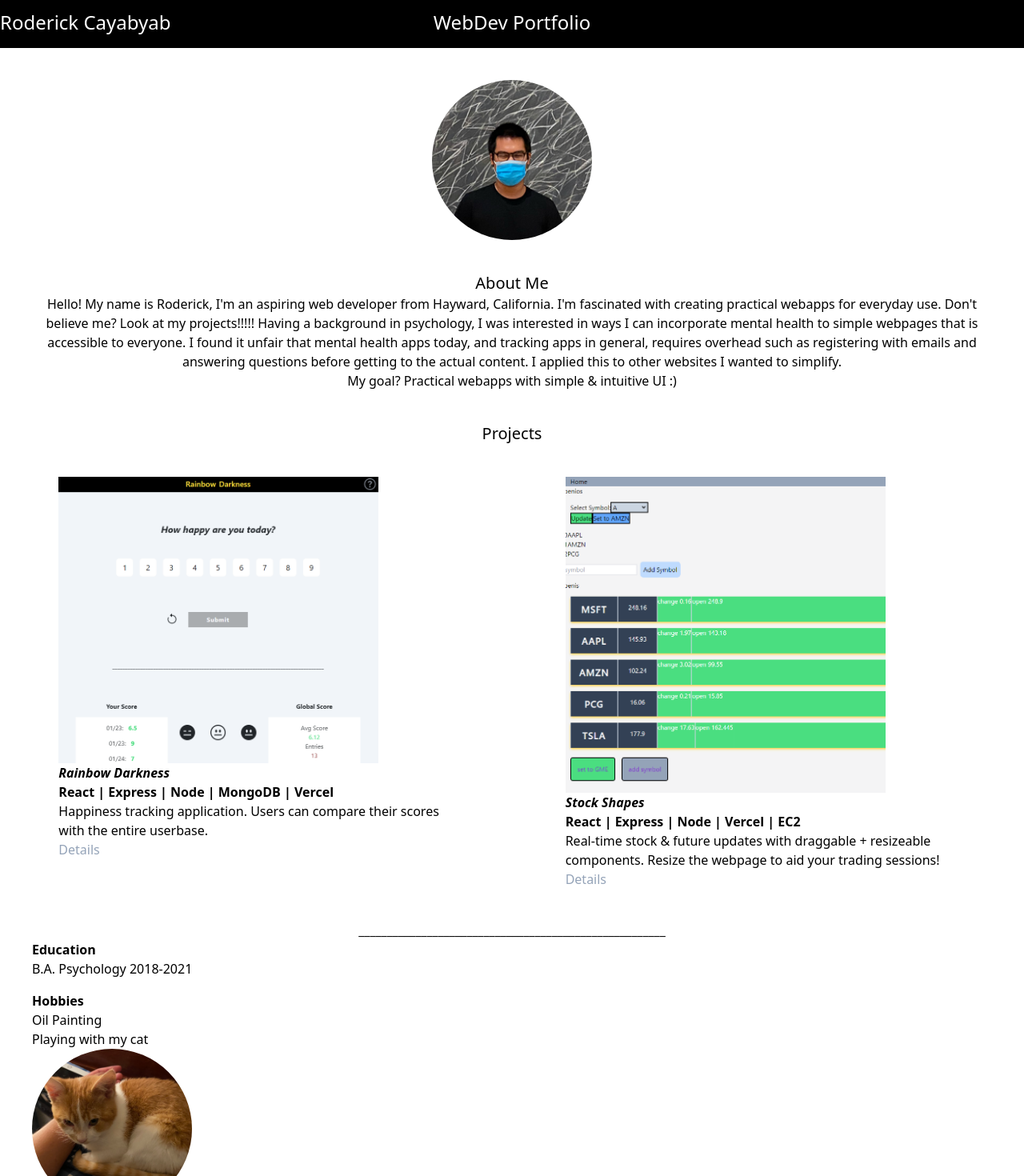
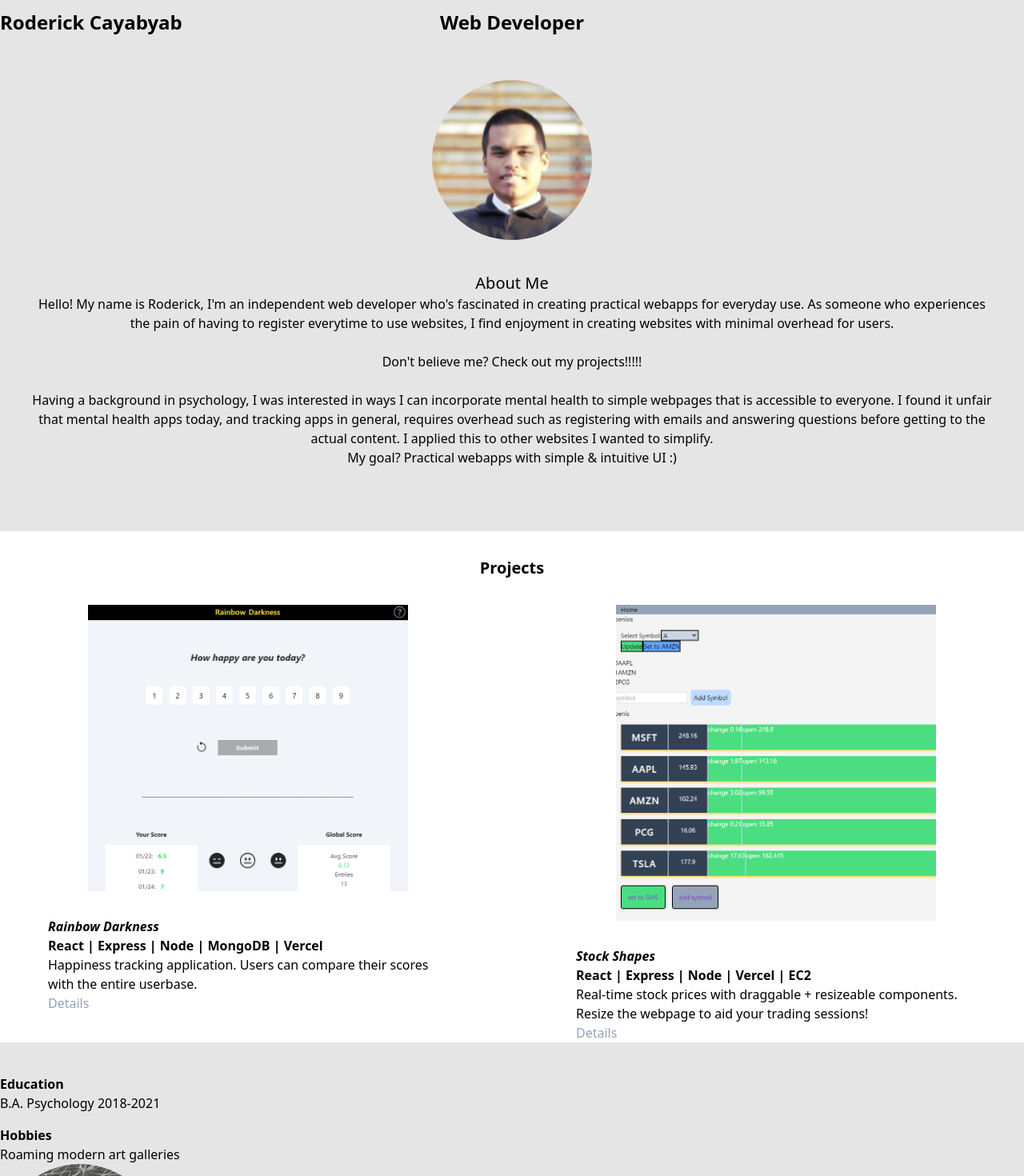
Before and after one commit to r-yabyab/fe-portfolio, a React (Create React App) app: page / in a window 1280 px wide. Shown: the top 1470 px of the page at 80% size. Built offline with nearby package versions, Linux system fonts and the light colour scheme.

Commit message:
photos etc

```diff
--- a/src/components/HomePage.js
+++ b/src/components/HomePage.js
@@ -1,6 +1,7 @@
 import React, { useState } from "react";
 import RainbowDarkness from '../photos/3bf40ef49cba4e57b04b9319472d3d32.png'
 import TestPFP from '../photos/aboutmecropped111.png'
+import Linkedin from '../photos/linked.jpg'
 import CloudStock from '../photos/0adfa6c3203466b17c21befa04d7a3ee.png'
 import Clay from '../photos/IMG_7622.jpg'
 
@@ -16,14 +17,17 @@ function HomePage () {
     return (
         <>
             {/* mainContainer */}
-        <div className="relative pl-10 pr-10 m-auto max-w-[1400px]  ">
+            {/* <div className="relative pl-10 pr-10 m-auto max-w-[1400px] "> */}
+            <div className="relative m-auto max-w-[1400px] bg-neutral-200 ">
 
-            <div className="text-center pt-10">
-                <img draggable="false" className=" select-none w-[200px] h-[200px] object-cover rounded-full m-auto mb-10 " src={TestPFP} alt="me" />
+                <div className="text-center pt-10 pl-10 pr-10 ">
+                    <img draggable="false" className=" select-none w-[200px] h-[200px] object-cover rounded-full m-auto mb-10 " src={Linkedin} alt="me" />
                     <div className="text-xl">About Me</div>
-                <div>Hello! My name is Roderick, I'm an aspiring web developer from Hayward, California.
-                    I'm fascinated with creating practical webapps for everyday use. Don't believe me? Look at my projects!!!!!
-                    Having a background in psychology, I was interested in ways I can incorporate
+                    <div>Hello! My name is Roderick, I'm an independent web developer
+                        who's fascinated in creating practical webapps for everyday use. As someone who experiences
+                        the pain of having to register everytime to use websites, I find enjoyment in creating websites with minimal overhead for users.
+                        <br/><br/>Don't believe me? Check out my projects!!!!!
+                        <br/><br/>Having a background in psychology, I was interested in ways I can incorporate
                         mental health to simple webpages that is accessible to everyone. I found it unfair that mental
                         health apps today, and tracking apps in general, requires overhead such as registering with emails
                         and answering questions before getting to the actual content. I applied this to other websites I wanted to simplify.
@@ -31,24 +35,27 @@ function HomePage () {
                     </div>
                 </div>
 
-                <div className="relative pt-10">
+                <div className="relative bg-white mt-20">
 
-                    <div className="text-center text-xl pb-10">Projects</div>
+                    <div className="text-center text-xl bg-white pt-8 pb-8 font-bold">Projects</div>
 
                     {/* RainbowDarkness */}
-<div className="flex space-x-[100px] justify-evenly">
-                    <div className="relative [&>div]:max-w-[500px]">
+                    <div className="lg:flex lg:space-x-[100px] lg:justify-evenly
+                    max-lg:flex-col max-lg:space-y-[100px] max-lg:text-center
+                    [&>div>div]:m-auto  min-w-[100%] align-middle">
+                        {/* <div className="absolute bg-neutral-200 w-screen h-full" /> */}
+                        <div className="relative [&>div]:max-w-[500px] ">
                             <div className="relative w-[80%] max-w-[500px] text-xl font-bold
                         hover:opacity-70 hover:cursor-pointer [&>div]:hover:opacity-100 select-none
                         ">
-                            <a target="_blank" href="https://rainbowdarkness.com/"><img className="" src={RainbowDarkness} alt="Rainbow Darkness.png" /></a>
+                            <a target="_blank" rel="noreferrer" href="https://rainbowdarkness.com/"><img className="" src={RainbowDarkness} alt="Rainbow Darkness.png" /></a>
                             <div className="
                             absolute top-[50%] -translate-y-1/2 right-[50%] translate-x-1/2 opacity-0
-
+                             pointer-events-none
                             ">
                                 Go to live site!</div>
                         </div>
-                        <div className="italic font-semibold">Rainbow Darkness</div>
+                        <div className="italic pt-8 font-semibold">Rainbow Darkness</div>
                         <div className="font-semibold">React | Express | Node | MongoDB | Vercel</div>
                         <div className="">Happiness tracking application. Users can compare their scores with the entire userbase. </div>
                         <div className={boolState ? "text-yellow-400 select-none hover:text-slate-800 hover:cursor-pointer" :
@@ -64,22 +71,23 @@ function HomePage () {
                         <div className="relative w-[80%] max-w-[500px] text-xl font-bold
                         hover:opacity-70 hover:cursor-pointer [&>div]:hover:opacity-100 select-none
                         ">
-                            <a target="_blank" href="https://stockshapes-client.vercel.app/"><img className="" src={CloudStock} alt="Rainbow Darkness.png" /></a>
+                            <a target="_blank" rel="noreferrer" href="https://stockshapes-client.vercel.app/"><img className="" src={CloudStock} alt="Rainbow Darkness.png" /></a>
                             <div className="
                             absolute top-[50%] -translate-y-1/2 right-[50%] translate-x-1/2 opacity-0
-
+                             pointer-events-none
                             ">
                                 Go to live site!</div>
                         </div>
-                        <div className="italic font-semibold">Stock Shapes</div>
+                        <div className="italic pt-8 font-semibold">Stock Shapes</div>
                         <div className="font-semibold">React | Express | Node | Vercel | EC2</div>
-                        <div className="">Real-time stock & future updates with draggable + resizeable components. Resize the webpage to aid your trading sessions!</div>
+                        {/* <div className="">Real-time stock & future updates with draggable + resizeable components. Resize the webpage to aid your trading sessions!</div> */}
+                        <div className="">Real-time stock prices with draggable + resizeable components. Resize the webpage to aid your trading sessions!</div>
                         <div className={boolState ? "text-yellow-400 select-none hover:text-slate-800 hover:cursor-pointer" :
                         "text-slate-400 select-none hover:text-slate-800 hover:cursor-pointer"}
                         onClick={boolHandler}
                         >Details</div>
                             <div onClick={boolHandler} className={boolState ? "bg-slate-200 hover:cursor-pointer" : "hidden"}>
-                            iex Apperate API, focus on API limiting
+                            Pulls data IEX Cloud API, uses SSE to connect to live prices, serverside deployed to EC2 as a way to accomodate live events that serverless can't support natively. $50 a month for my API costs, one session from market open to close tends to run around $1-4 per user that displays 5 stocks. Currently working on optimizing API calls to minimize API costs.
                             </div>
                     </div>
                     </div>
@@ -87,12 +95,13 @@ function HomePage () {
                 </div>
 
                 <div className="pt-10 mb-24">
-    <div className="text-center">______________________________________________________</div>
+    {/* <div className="text-center">______________________________________________________</div> */}
     <div className="font-bold">Education</div>
     <div>B.A. Psychology 2018-2021</div>
 
     <div className="pt-4 font-bold">Hobbies</div>
-    <div>Oil Painting</div>
+    <div>Roaming modern art galleries</div>
+    <img draggable='false' className="w-[200px] h-[200px] object-cover rounded-full select-none" src={TestPFP} alt="cat" />
     <div>Playing with my cat</div>
     <img draggable='false' className="w-[200px] h-[200px] object-cover rounded-full select-none" src={Clay} alt="cat" />
 </div>
--- a/src/components/TopNav.js
+++ b/src/components/TopNav.js
@@ -4,9 +4,9 @@ function TopNav () {
     return (
         <>
 
-        <div className="relative bg-black text-white pt-3 pb-12 text-2xl">
-            <div className="absolute">Roderick Cayabyab</div>
-            <div className="absolute left-[50%] -translate-x-1/2">WebDev Portfolio</div>
+        <div className="relative bg-neutral-200 text-black pt-3 pb-12 text-2xl">
+            <div className="absolute font-bold">Roderick Cayabyab</div>
+            <div className="absolute font-bold left-[50%] -translate-x-1/2">Web Developer</div>
         </div>
 
         </>
```
Also changed, not shown: src/photos/linked.jpg (added). Lines whose indentation alone changed are shown as unchanged.
